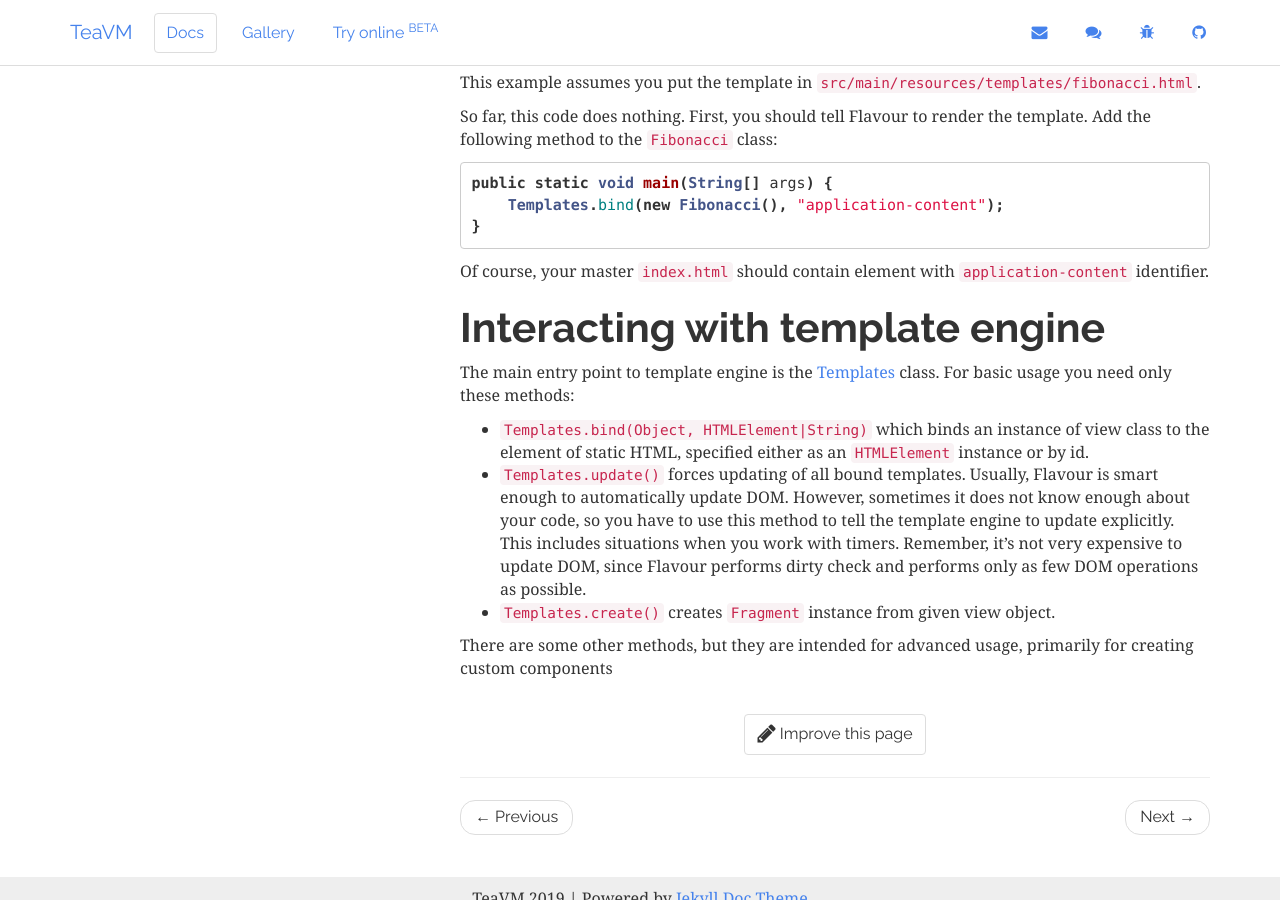
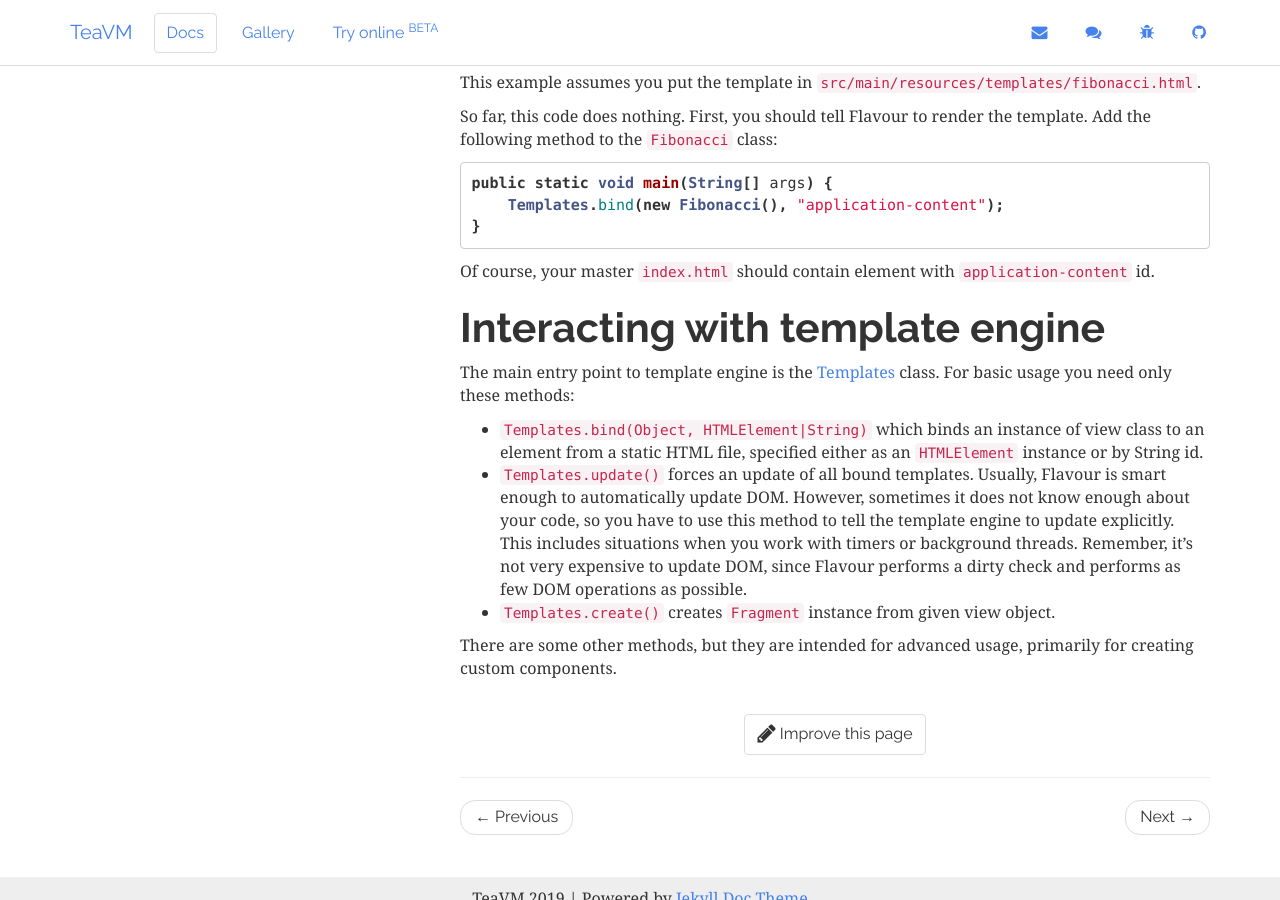
Before and after one commit to konsoletyper/teavm-site, a Jekyll site: the page built from _docs/flavour/templates.md, in a window 1280 px wide and 900 px high, scrolled down 1283 px. Built offline with Jekyll 4.4.1, drawn with Linux system fonts in a browser that asks for light colours; some of the changed text lies outside the part shown.

Commit message:
Minor edits to the templates page.

````diff
--- a/_docs/flavour/templates.md
+++ b/_docs/flavour/templates.md
@@ -16,16 +16,16 @@ This section describes the following topics:
 
 To create a new page you need two things:
 
-1. **View class** that describes data and behaviour of the page.
+1. **View class** that describes data and behavior of the page.
 2. **HTML template** that displays data.
 
-Flavour does not force you with a certain structure of the view class.
+Flavour does not impose any constraints on the view class.
 It can extend, implement anything you want, define any methods and fields, and so forth.
 The only thing you need is to mark this class with
 [@BindTemplate](https://github.com/konsoletyper/teavm-flavour/blob/master/templates/src/main/java/org/teavm/flavour/templates/BindTemplate.java)
-annotation which specifies relative path to template.
+annotation which specifies the relative path to template.
 The template is an HTML file that must be somewhere in project's resources (i.e. `src/main/resources` by convention).
-In addition to regular HTML elements, the template file may contain some extended elements provided by Flavour.
+In addition to regular HTML elements, the template file may contain extended elements provided by Flavour.
 
 See this example:
 
@@ -74,7 +74,7 @@ public static void main(String[] args) {
 }
 ```
 
-Of course, your master `index.html` should contain element with `application-content` identifier.
+Of course, your master `index.html` should contain element with `application-content` id.
 
 
 # Interacting with template engine
@@ -83,15 +83,15 @@ The main entry point to template engine is the
 [Templates](https://github.com/konsoletyper/teavm-flavour/blob/master/templates/src/main/java/org/teavm/flavour/templates/Templates.java) class.
 For basic usage you need only these methods:
 
-* `Templates.bind(Object, HTMLElement|String)` which binds an instance of view class to the element of static HTML,
-  specified either as an `HTMLElement` instance or by id.
-* `Templates.update()` forces updating of all bound templates.
+* `Templates.bind(Object, HTMLElement|String)` which binds an instance of view class to an element from a static HTML file,
+  specified either as an `HTMLElement` instance or by String id.
+* `Templates.update()` forces an update of all bound templates.
   Usually, Flavour is smart enough to automatically update DOM.
   However, sometimes it does not know enough about your code,
   so you have to use this method to tell the template engine to update explicitly.
-  This includes situations when you work with timers.
+  This includes situations when you work with timers or background threads.
   Remember, it's not very expensive to update DOM,
-  since Flavour performs dirty check and performs only as few DOM operations as possible.
+  since Flavour performs a dirty check and performs as few DOM operations as possible.
 * `Templates.create()` creates `Fragment` instance from given view object.
 
-There are some other methods, but they are intended for advanced usage, primarily for creating custom components
+There are some other methods, but they are intended for advanced usage, primarily for creating custom components.
````
